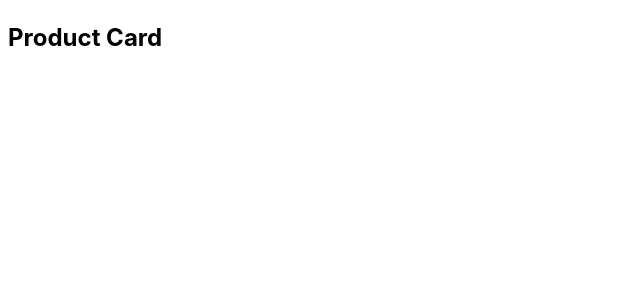
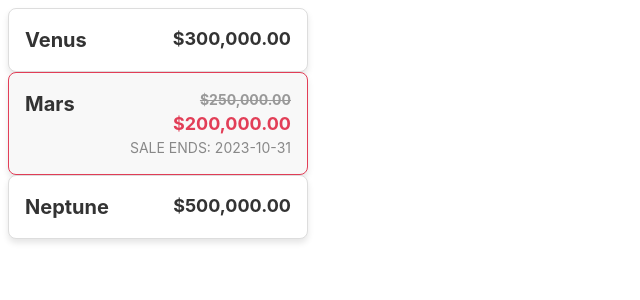
Before and after one commit to stevenliu986/react-in-depth, a React (Vite) app in the folder chapter05/04_product-card/: page / in a window 1280 px wide. Shown: the top 300 px of the page, without its empty margins (0-640 px from the left). Built offline with nearby package versions, Linux system fonts and the light colour scheme.

Commit message:
update code

```diff
--- a/chapter05/04_product-card/src/App.tsx
+++ b/chapter05/04_product-card/src/App.tsx
@@ -1,7 +1,38 @@
+import ProductCard from "./ProductCard.tsx";
+
 function App() {
+  const products = [
+    {
+      productName: "Venus",
+      price: 300000,
+      isOnSale: false,
+    },
+    {
+      productName: "Mars",
+      price: 250000,
+      isOnSale: true,
+      salePrice: 200000,
+      saleExpiry: "2023-10-31",
+    },
+    {
+      productName: "Neptune",
+      price: 500000,
+      isOnSale: false,
+      salePrice: 0,
+    },
+  ];
   return (
     <>
-      <h2>Product Card</h2>
+      {products.map((product) => (
+        <ProductCard
+          productName={product.productName}
+          price={product.price}
+          isOnSale={product.isOnSale}
+          salePrice={product.salePrice ?? 0}
+          saleExpiry={product.saleExpiry ?? ""}
+          key={product.productName}
+        />
+      ))}
     </>
   );
 }
--- /dev/null
+++ b/chapter05/04_product-card/src/ProductCard.tsx
@@ -0,0 +1,45 @@
+import "./ProductCard.css";
+
+interface IBasePropductProps {
+  productName: string;
+  price: number;
+}
+
+interface IProductOnSaleProps {
+  isOnSale: true;
+  salePrice: number;
+  saleExpiry: string;
+}
+
+interface IProductNoSaleProps {
+  isOnSale: false;
+}
+
+type ProductProps = IBasePropductProps &
+  (IProductOnSaleProps | IProductNoSaleProps);
+
+function formatPrice(price: number) {
+  return price.toLocaleString("en-US", {
+    style: "currency",
+    currency: "USD",
+  });
+}
+
+export default function ProductCard(props: ProductProps): JSX.Element {
+  const { productName, price, isOnSale } = props;
+
+  return (
+    <div className={`product-card ${isOnSale ? "on-sale" : ""}`}>
+      <h3 className="product-name">{productName}</h3>
+      <div className="price">
+        <div className="regular-price">{formatPrice(price)}</div>
+        {isOnSale && (
+          <>
+            <div className="sale-price">{formatPrice(props.salePrice)}</div>
+            <div className="sale-expiry">Sale ends: {props.saleExpiry}</div>
+          </>
+        )}
+      </div>
+    </div>
+  );
+}
```
